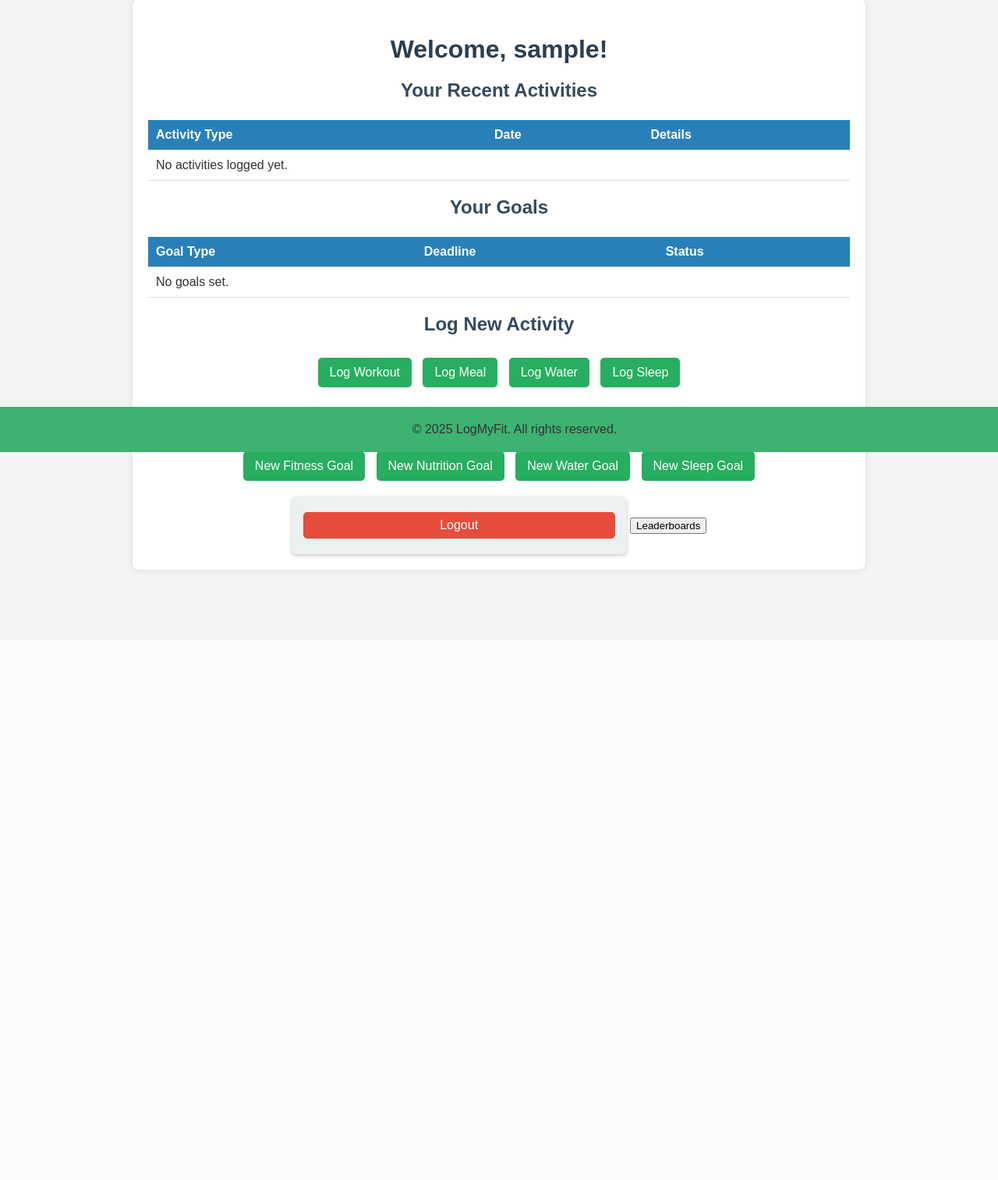
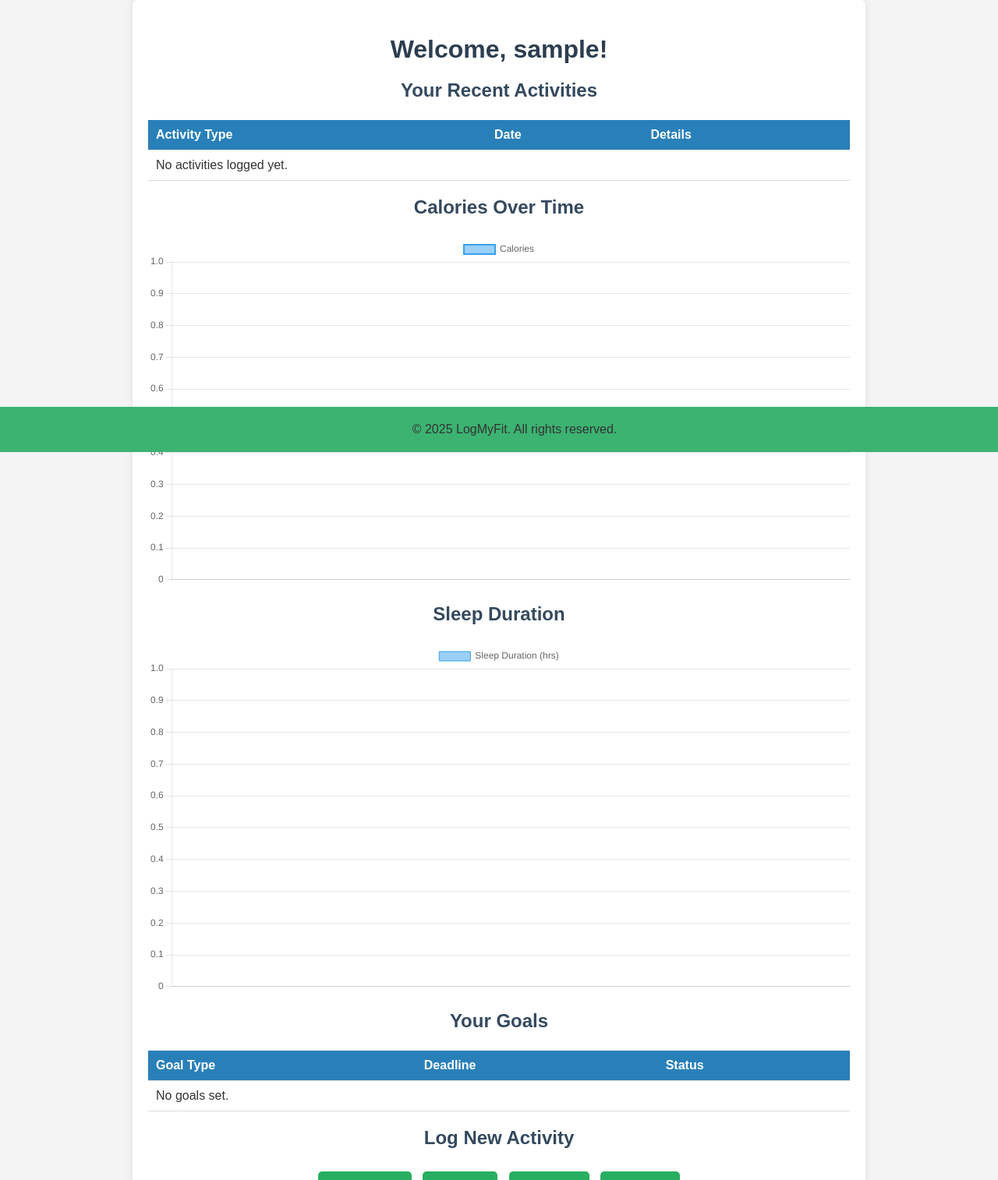
Before and after one commit to csweenz/Capstone, a Django app: page /dashboard/ in a window 1280 px wide. Shown: the part 220-1734 px from the top of the page at 78% size. Before the commit the page ends 956 px from the top, so only its background shows below. Run offline with Django 5.2, Linux system fonts and the light colour scheme; the visitor is signed in with stand-in values (Sample User, id 1); data that the repository does not hold is empty.

Commit message:
Calories and Sleep Duration Charts

```diff
--- a/capstoneproject/LogMyFit/templates/dashboard.html
+++ b/capstoneproject/LogMyFit/templates/dashboard.html
@@ -6,6 +6,7 @@
 
 {% block extra_css %}
     <link rel="stylesheet" href="{% static 'css/dashboard.css' %}">
+    <script src="https://cdn.jsdelivr.net/npm/chart.js"></script> <!-- Chart.js CDN -->
 {% endblock %}
 
 {% block content %}
@@ -51,6 +52,45 @@
         </tr>
     {% endfor %}
 </table>
+    </div>
+
+    <div id="activities-chart-container">
+        <h3>Calories Over Time</h3>
+        <canvas id="caloriesChart"></canvas>
+
+        <h3>Sleep Duration</h3>
+        <canvas id="sleepChart"></canvas>
+
+        <script>
+            const chartData = JSON.parse('{{ chart_data_json|escapejs }}');
+
+            const ctx1 = document.getElementById('caloriesChart').getContext('2d');
+            const caloriesChart = new Chart(ctx1, {
+                type: 'line',
+                data: {
+                    labels: chartData.dates,
+                    datasets: [{
+                        label: 'Calories',
+                        data: chartData.calories,
+                        borderWidth: 2,
+                        fill: true
+                    }]
+                }
+            });
+
+            const ctx2 = document.getElementById('sleepChart').getContext('2d');
+            const sleepChart = new Chart(ctx2, {
+                type: 'bar',
+                data: {
+                    labels: chartData.dates,
+                    datasets: [{
+                        label: 'Sleep Duration (hrs)',
+                        data: chartData.sleep,
+                        borderWidth: 1
+                    }]
+                }
+            });
+        </script>
     </div>
 
     <div id="dashboard-goal-table-container">
--- a/capstoneproject/LogMyFit/views.py
+++ b/capstoneproject/LogMyFit/views.py
@@ -5,6 +5,9 @@ from django.contrib.auth.decorators import login_required
 from django.contrib.auth.models import User
 from django.shortcuts import get_object_or_404
 from django.core.cache import cache
+from django.core.serializers.json import DjangoJSONEncoder
+import json
+
 
 import LogMyFit.forms as forms
 from capstoneproject.utils.create_leaderboard_metrics import create_leaderboard_metrics
@@ -129,6 +132,41 @@ def dashboard(request):
         'total_workout_activities': monthly_activities.filter(activityType='Workout').count(),
     }
 
+    # For Visualization
+    chart_data = {
+        'calories': [],
+        'dates': [],
+        'water': [],
+        'sleep': [],
+        'workout_duration': []
+    }
+
+    # For Visualization
+    for act in monthly_activities:
+        date_label = act.activity_date.strftime('%Y %m, %d')
+        chart_data['dates'].append(date_label)
+
+        if act.activityType == 'Meal' and hasattr(act, 'meal_activity'):
+            chart_data['calories'].append(act.meal_activity.calories)
+        else:
+            chart_data['calories'].append(0)
+
+        if act.activityType == 'Water' and hasattr(act, 'water_activity'):
+            chart_data['water'].append(act.water_activity.amount)
+        else:
+            chart_data['water'].append(0)
+
+        if act.activityType == 'Sleep' and hasattr(act, 'sleep_activity'):
+            sleep_duration = act.sleep_activity.duration.total_seconds() / 3600
+            chart_data['sleep'].append(round(sleep_duration, 2))
+        else:
+            chart_data['sleep'].append(0)
+
+        if act.activityType == 'Workout' and hasattr(act, 'workout_activity'):
+            chart_data['workout_duration'].append(act.workout_activity.duration or 0)
+        else:
+            chart_data['workout_duration'].append(0)
+
     return render(request, 'dashboard.html', {
         'workout_form': workout_form,
         'meal_form': meal_form,
@@ -141,7 +179,8 @@ def dashboard(request):
         'activities': activities,
         'monthly_activities': monthly_activities,
         'goals' : goals,
-        'visualization_data': visualization_data
+        'visualization_data': visualization_data,
+        'chart_data_json': json.dumps(chart_data, cls=DjangoJSONEncoder)
     })
 
 @login_required
```
Also changed, not shown: 1 other file.
